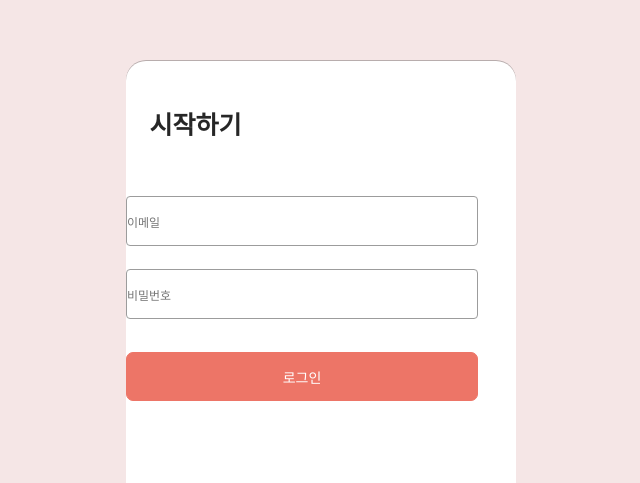
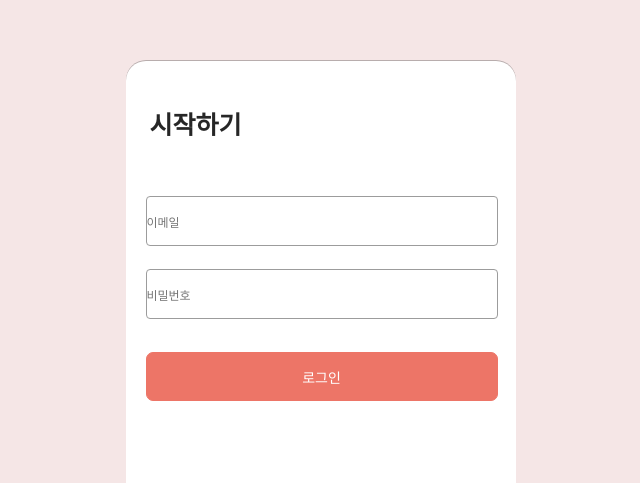
Before and after one commit to wldn143/mungnyang_web, a React (Create React App) app: page /log-in in a window 1280 px wide. Shown: the part 317-800 px from the top of the page, without its empty margins (319-959 px from the left). Built offline with nearby package versions, Linux system fonts and the light colour scheme; the HTML template or start-up script is replaced by a standard one.

Commit message:
home에 login뜨는거 수정

```diff
--- a/src/App.js
+++ b/src/App.js
@@ -31,22 +31,18 @@ function App() {
 
   return (
     <div>
-      {/* <Route exact={true} path="/">
+      <Route exact={true} path="/">
         <Home />
-      </Route> */}
-      <div>
+      </Route>
+      <Route exact={true} path="/log-in">
         {isLogin ? (
           // Main 컴포넌트 호출 시 isLogin 이라는 props 값을 전달
           <MainPage isLogin={isLogin} />
         ) : (
           <Login />
         )}
-      </div>
+      </Route>
 
-      {/*{isLogin ? <MainPage isLogin={isLogin} /> : <Login />}
-       <Route path={routes.logIn}>
-        <Login />
-      </Route> */}
       <Route path={routes.signUp}>
         <SignUp />
       </Route>
@@ -71,44 +67,7 @@ function App() {
       <Route exact={true} path="/mypage">
         <MyPage />
       </Route>
-      {/* <Route exact={true} path="/mainpage">
-        <MainPage />
-      </Route> */}
     </div>
-
-    /* <div id="header"></div>
-      <div id="body">
-        <Switch>
-          <Route exact={true} path="/">
-            <Home />
-          </Route>
-          <Route exact={true} path="/login">
-            <Login />
-          </Route>
-          <Route exact={true} path="/signup">
-            <Signup />
-          </Route>
-          <Route exact={true} path="/signup2">
-            <Signup2 />
-          </Route>
-          <Route exact={true} path="/signup3">
-            <Signup3 />
-          </Route>
-          <Route exact={true} path="/complete">
-            <Complete />
-          </Route>
-          <Route exact={true} path="/main">
-            <Main />
-          </Route>
-          <Route exact={true} path="/ocr">
-            <Ocr />
-          </Route>
-          <Route exact={true} path="/ocr_upload">
-            <Ocr_Upload />
-          </Route>
-        </Switch>
-      </div>
-    </div> */
   );
 }
 
--- a/src/screens/Login.js
+++ b/src/screens/Login.js
@@ -44,15 +44,8 @@ function Login() {
         } else {
           alert("이메일 또는 비밀번호가 일치하지 않습니다.");
         }
-        document.location.href = "/";
+        document.location.href = "/log-in";
       });
-    // axios.get("http://localhost:8080/sign-up").then((res) => {
-    //   const foundData = res.users.find((data) => data.email === email);
-    //   //(data=>data.employeeCode===employeeCode)
-    //   console.log(foundData.password);
-    //   //console.log(res);
-    //   //history.replace("/sign-up2");
-    // });
   };
 
   return (
@@ -61,6 +54,7 @@ function Login() {
         <StartText>
           <StartText1>시작하기</StartText1>
         </StartText>
+        <div className="form" style={{ width: "90%" }}>
           <form onSubmit={submitHandler}>
             <Input
               name="name"
@@ -79,6 +73,7 @@ function Login() {
             />
             <SubmitButton type="submit">로그인</SubmitButton>
           </form>
+        </div>
       </RoundBox>
     </StartLayout>
   );
--- a/src/screens/MainPage.js
+++ b/src/screens/MainPage.js
@@ -15,7 +15,7 @@ function MainPage(props) {
     // sessionStorage 에 user_id 로 저장되어있는 아이템을 삭제한다.
     sessionStorage.removeItem("user");
     // App 으로 이동(새로고침)
-    document.location.href = "/";
+    document.location.href = "/log-in";
   };
 
   return (
```
Lines whose indentation alone changed are shown as unchanged.
